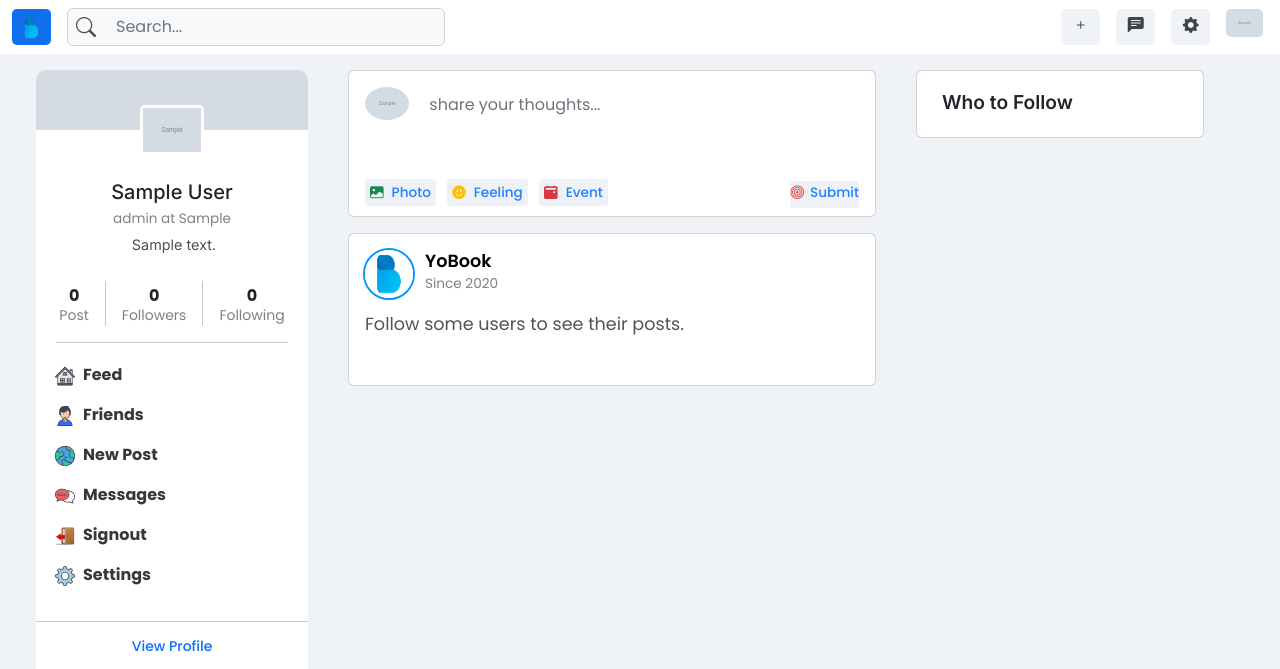
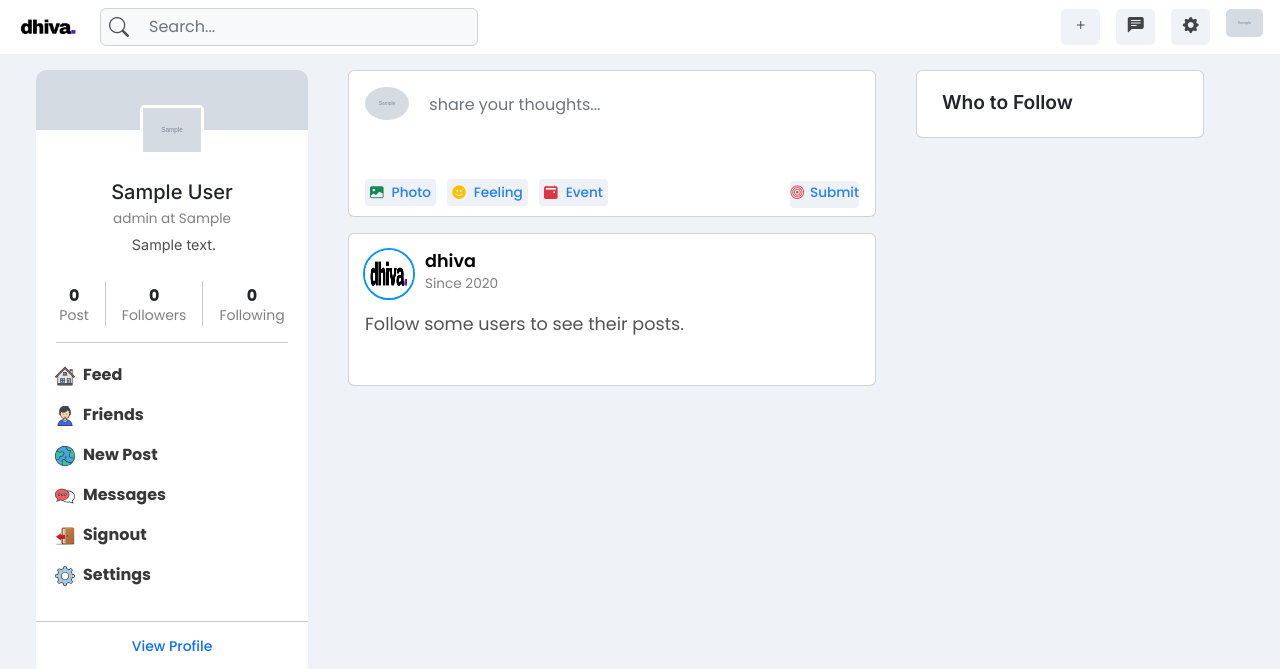
Before and after one commit to smrutivssutmca/dhiva, a Django app: page / in a window 1280 px wide. Shown: the top 669 px of the page. Run offline with Django 4.2, Linux system fonts and the light colour scheme; a user stored in the database is signed in; tables that the repository leaves empty hold one stand-in row (values such as "Sample post"); grey boxes marked "Sample" are stand-in pictures; parts of the project's set-up code (start-up, migrations or seed data) failed here and were passed over; some libraries are stand-ins or nearby versions.

Commit message:
Update the code

```diff
--- a/static/homemobile2.css
+++ b/static/homemobile2.css
@@ -7,7 +7,7 @@
     justify-content: center;
 }
 .hww{
-    width: 25px;
+    width: 65px;
     height: 25px;
 }
 .vichlacard{
@@ -33,6 +33,13 @@
 .logo-background {
     background-color: white;
 }
+
+.maximized-logo {
+    max-width: 100%; /* Ensure the logo does not exceed the width of its container */
+    height: auto; /* Maintain the aspect ratio */
+    max-height: 100%; /* Ensure the logo does not exceed the height of its container */
+}
+
 
 
 /* nomobileend */
@@ -128,7 +135,7 @@
     /* transform: translateY(36px); */
     /* animation: wiper 1s; */
    }
-   .YoBook{
+   .dhiva{
     padding: 17px;
     padding-bottom: 0;
     color: #0080ff;
--- a/templates/base2.html
+++ b/templates/base2.html
@@ -23,9 +23,9 @@
      <script src={% static 'main2.js' %} defer></script>
 
     <title>Image cropper</title>
-    <link rel="icon" type="image/png" href="/static/blogo.png" sizes="16x16">
-    <link rel="icon" type="image/png" href="/static/blogo.png" sizes="32x32">
-    <link rel="icon" type="image/png" href="/static/blogo.png" sizes="96x96">
+    <link rel="icon" type="image/png" href="/static/elogo.png" sizes="16x16">
+    <link rel="icon" type="image/png" href="/static/elogo.png" sizes="32x32">
+    <link rel="icon" type="image/png" href="/static/elogo.png" sizes="96x96">
   </head>
   <body>
     <div class="container mt-3">
--- a/templates/confirm_email.html
+++ b/templates/confirm_email.html
@@ -4,9 +4,9 @@
     <meta charset="utf-8">
     <meta name="viewport" content="width=device-width, initial-scale=1">
     <title>Bootstrap demo</title>
-    <link rel="icon" type="image/png" href="/static/blogo.png" sizes="16x16">
-<link rel="icon" type="image/png" href="/static/blogo.png" sizes="32x32">
-<link rel="icon" type="image/png" href="/static/blogo.png" sizes="96x96">
+    <link rel="icon" type="image/png" href="/static/elogo.png" sizes="16x16">
+<link rel="icon" type="image/png" href="/static/elogo.png" sizes="32x32">
+<link rel="icon" type="image/png" href="/static/elogo.png" sizes="96x96">
     <link href="https://cdn.jsdelivr.net/npm/bootstrap@5.2.3/dist/css/bootstrap.min.css" rel="stylesheet" integrity="sha384-rbsA2VBKQhggwzxH7pPCaAqO46MgnOM80zW1RWuH61DGLwZJEdK2Kadq2F9CUG65" crossorigin="anonymous">
     <style>
         @import url("https://fonts.googleapis.com/css?family=Poppins");
--- a/templates/home.html
+++ b/templates/home.html
@@ -3,7 +3,7 @@
   <head>
     <meta charset="utf-8">
     <meta name="viewport" content="width=device-width, initial-scale=1">
-    <title>YoBook</title>
+    <title>dhiva</title>
     <link rel="preconnect" href="https://fonts.googleapis.com">
 <link rel="preconnect" href="https://fonts.gstatic.com" crossorigin>
 <link href="https://fonts.googleapis.com/css2?family=Inter:wght@300;400;500;600&display=swap" rel="stylesheet">
@@ -11,9 +11,9 @@
     <link rel="stylesheet" href="https://cdn.jsdelivr.net/npm/bootstrap-icons@1.9.1/font/bootstrap-icons.css">
     <link rel="stylesheet" href="/static/homemobile2.css">
     <link rel="stylesheet" href="/static/stylenav.css">
-    <link rel="icon" type="image/png" href="/static/blogo.png" sizes="16x16">
-    <link rel="icon" type="image/png" href="/static/blogo.png" sizes="32x32">
-    <link rel="icon" type="image/png" href="/static/blogo.png" sizes="96x96">
+    <link rel="icon" type="image/png" href="/static/elogo.png" sizes="16x16">
+    <link rel="icon" type="image/png" href="/static/elogo.png" sizes="32x32">
+    <link rel="icon" type="image/png" href="/static/elogo.png" sizes="96x96">
     <script type="module" src="https://unpkg.com/ionicons@5.5.2/dist/ionicons/ionicons.esm.js"></script>
   <script nomodule src="https://unpkg.com/ionicons@5.5.2/dist/ionicons/ionicons.js"></script>
   <script>
@@ -80,12 +80,12 @@ z-index: 10;
 
     margin-right: 1rem;
     border-radius: 5px;
-    width: 39px;
+    width: 72px;
     height: 36px;
     font-size: 1rem;
     display: flex;
     white-space: nowrap;
-    background-color: #0f6fec;
+    background-color: white;
 }
     .navbar-brand{
       margin-right: 1rem;
@@ -405,8 +405,8 @@ body{
 
     <nav class="navbar navbar-expand-lg top0 fstnav ">
         <div class="container-fluid">
-          <a class="navbar-brand2 jsflex logo-background logo-background" href="/">
-            <img class="light-mode-item navbar-brand-item hww"  src="/static/blogo.png" alt="logo">
+          <a class="navbar-brand2 jsflex logo-background" href="/">
+            <img class="light-mode-item navbar-brand-item hww maximized-logo"  src="/static/elogo.png" alt="logo">
 
 
 
@@ -499,8 +499,8 @@ body{
         </div>
       </div>
 <nav class="navbar fixed-top mobilenav social" style="position: absolute;">
-  <p class="YoBook">
-    YoBook
+  <p class="dhiva">
+    dhiva
   </p>
 </nav>
 
@@ -770,10 +770,10 @@ body{
  <div class="card vichlacard" style="margin-bottom: 20px;">
   <div class="iopo" style="display: flex;">
     <div class="divatra">
-  <img src="/static/blogo.png" alt="" class="postprofile" id="YoBook_0_following" name=""></div>
+  <img src="/static/elogo.png" alt="" class="postprofile" id="YoBook_0_following" name=""></div>
 
   <div class="div" style="display: flex;flex-direction:column;">
-    <a class="plink">YoBook</a>
+    <a class="plink">dhiva</a>
     <div class="design"><p class="desti" id="szf">Since 2020</p></div>
 
   </div>
--- a/templates/psetting copy.html
+++ b/templates/psetting copy.html
@@ -58,12 +58,12 @@ top:0;
 
     margin-right: 1rem;
     border-radius: 5px;
-    width: 39px;
+    width: 72px;
     height: 36px;
     font-size: 1rem;
     display: flex;
     white-space: nowrap;
-    background-color: #0f6fec;
+    background-color: white;
 }
     .navbar-brand{
       margin-right: 1rem;
```
Also changed, not shown: templates/chathere.html (+8 -8 lines), templates/image.html (+4 -4 lines), templates/messenger.html (+8 -8 lines), templates/profile.html (+8 -8 lines), templates/psetting.html (+10 -10 lines), templates/search.html (+5 -5 lines), templates/signin.html (+4 -4 lines), templates/signup.html (+4 -4 lines), templates/signup_verify.html (+4 -4 lines), templates/temp2.html (+9 -9 lines), templates/upload.html (+5 -5 lines), static/dlogo.png (added), static/elogo.png (added), 1 other file.
